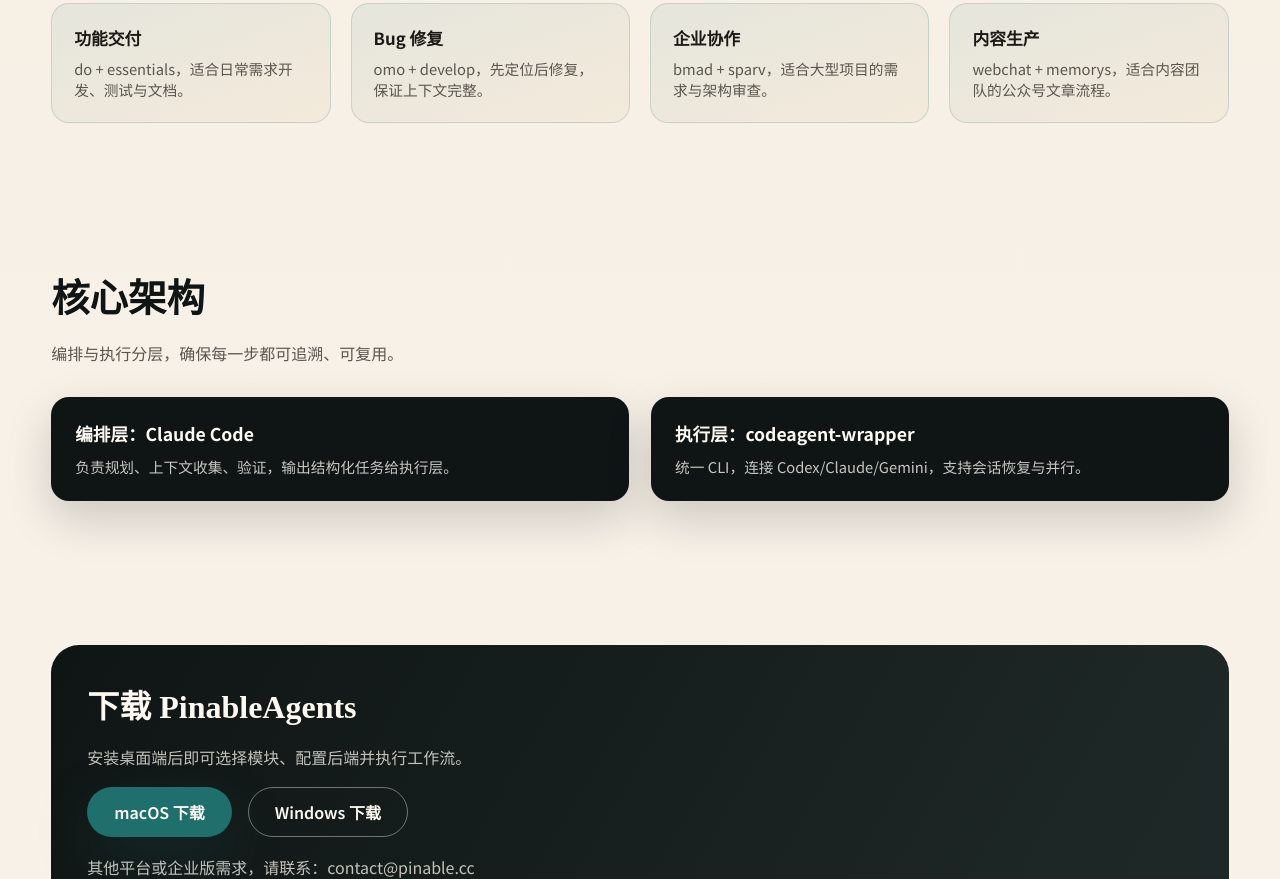
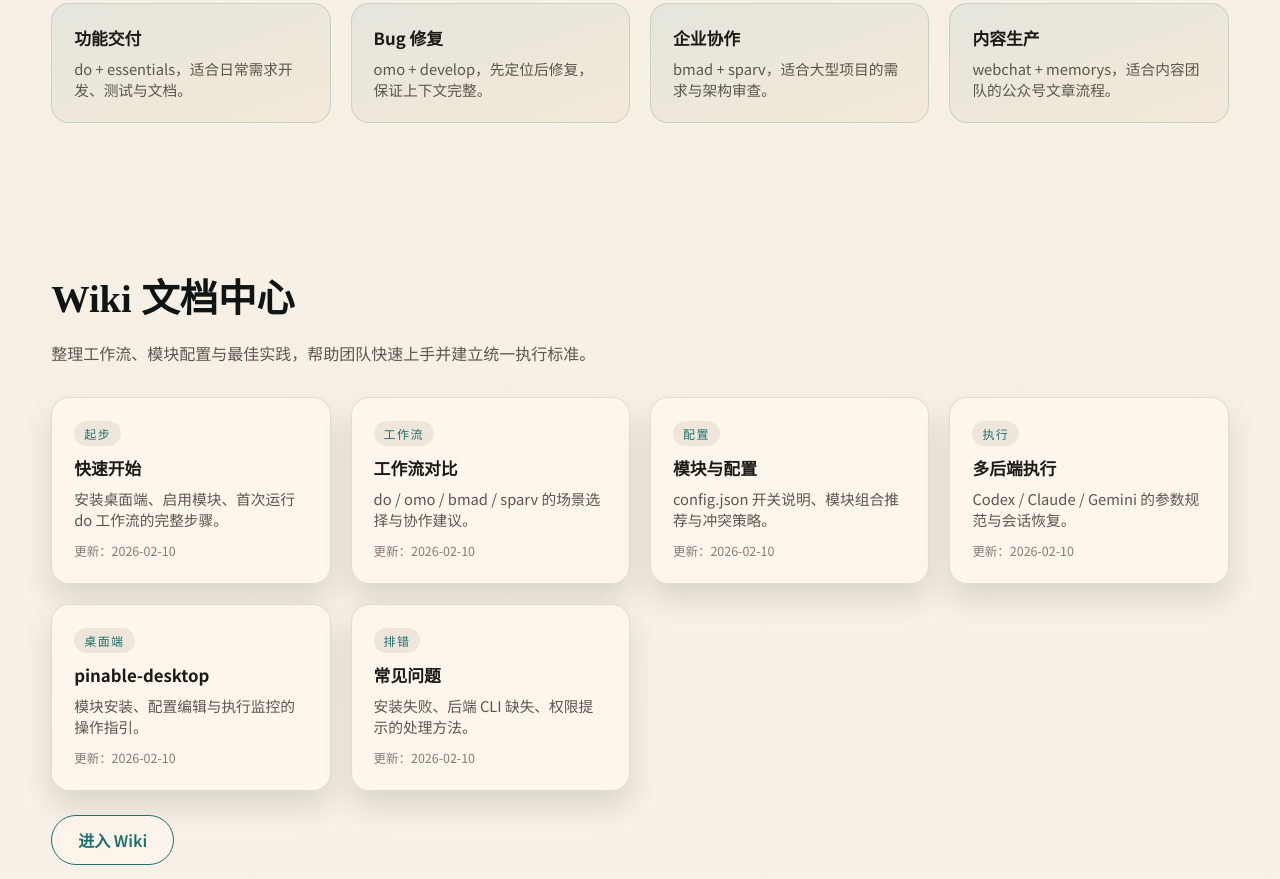
Before and after one commit to GoPinkGamer/pinable.cc, a plain HTML site: page index.html in a window 1280 px wide. Shown: the part 1921-2800 px from the top of the page. Drawn offline with Linux system fonts and the light colour scheme; a web font is replaced by a local one.

Commit message:
Deploy: PinableAgents wiki and packaging script

```diff
--- a/assets/css/site.css
+++ b/assets/css/site.css
@@ -394,3 +394,52 @@
     scroll-behavior: auto !important;
   }
 }
+
+.wiki-grid {
+  margin-top: 32px;
+  display: grid;
+  grid-template-columns: repeat(auto-fit, minmax(240px, 1fr));
+  gap: 20px;
+}
+
+.wiki-card {
+  background: rgba(253, 246, 236, 0.95);
+  border: 1px solid var(--border-soft);
+  border-radius: var(--radius-md);
+  padding: 22px;
+  box-shadow: 0 16px 30px rgba(15, 21, 20, 0.12);
+}
+
+.wiki-card h4 {
+  font-size: 1.05rem;
+  margin: 10px 0 8px;
+}
+
+.wiki-card p {
+  color: var(--text-muted);
+  font-size: 0.92rem;
+}
+
+.wiki-tag {
+  display: inline-flex;
+  padding: 4px 10px;
+  border-radius: 999px;
+  font-size: 0.75rem;
+  letter-spacing: 0.12em;
+  text-transform: uppercase;
+  background: var(--bg-mist);
+  color: var(--accent-teal);
+}
+
+.wiki-meta {
+  display: inline-block;
+  margin-top: 12px;
+  font-size: 0.78rem;
+  color: rgba(27, 26, 23, 0.55);
+}
+
+.wiki-actions {
+  margin-top: 24px;
+  display: flex;
+  justify-content: flex-start;
+}
--- a/index.html
+++ b/index.html
@@ -58,6 +58,7 @@
         <a href="#points">功能要点</a>
         <a href="#workflows">工作流</a>
         <a href="#modules">模块与场景</a>
+        <a href="#wiki">Wiki</a>
         <a href="#architecture">核心架构</a>
         <a href="#download">下载</a>
       </nav>
@@ -178,6 +179,54 @@
     </div>
   </section>
 
+  <section class="section" id="wiki">
+    <div class="container">
+      <h2 class="section-title">Wiki 文档中心</h2>
+      <p class="section-desc">整理工作流、模块配置与最佳实践，帮助团队快速上手并建立统一执行标准。</p>
+      <div class="wiki-grid">
+        <article class="wiki-card">
+          <span class="wiki-tag">起步</span>
+          <h4>快速开始</h4>
+          <p>安装桌面端、启用模块、首次运行 do 工作流的完整步骤。</p>
+          <span class="wiki-meta">更新：2026-02-10</span>
+        </article>
+        <article class="wiki-card">
+          <span class="wiki-tag">工作流</span>
+          <h4>工作流对比</h4>
+          <p>do / omo / bmad / sparv 的场景选择与协作建议。</p>
+          <span class="wiki-meta">更新：2026-02-10</span>
+        </article>
+        <article class="wiki-card">
+          <span class="wiki-tag">配置</span>
+          <h4>模块与配置</h4>
+          <p>config.json 开关说明、模块组合推荐与冲突策略。</p>
+          <span class="wiki-meta">更新：2026-02-10</span>
+        </article>
+        <article class="wiki-card">
+          <span class="wiki-tag">执行</span>
+          <h4>多后端执行</h4>
+          <p>Codex / Claude / Gemini 的参数规范与会话恢复。</p>
+          <span class="wiki-meta">更新：2026-02-10</span>
+        </article>
+        <article class="wiki-card">
+          <span class="wiki-tag">桌面端</span>
+          <h4>pinable-desktop</h4>
+          <p>模块安装、配置编辑与执行监控的操作指引。</p>
+          <span class="wiki-meta">更新：2026-02-10</span>
+        </article>
+        <article class="wiki-card">
+          <span class="wiki-tag">排错</span>
+          <h4>常见问题</h4>
+          <p>安装失败、后端 CLI 缺失、权限提示的处理方法。</p>
+          <span class="wiki-meta">更新：2026-02-10</span>
+        </article>
+      </div>
+      <div class="wiki-actions">
+        <a class="btn btn-outline" href="/wiki.html">进入 Wiki</a>
+      </div>
+    </div>
+  </section>
+
   <section class="section" id="architecture">
     <div class="container">
       <h2 class="section-title">核心架构</h2>
```
Also changed, not shown: wiki.html (added, +74 -0 lines), 1 other file.
